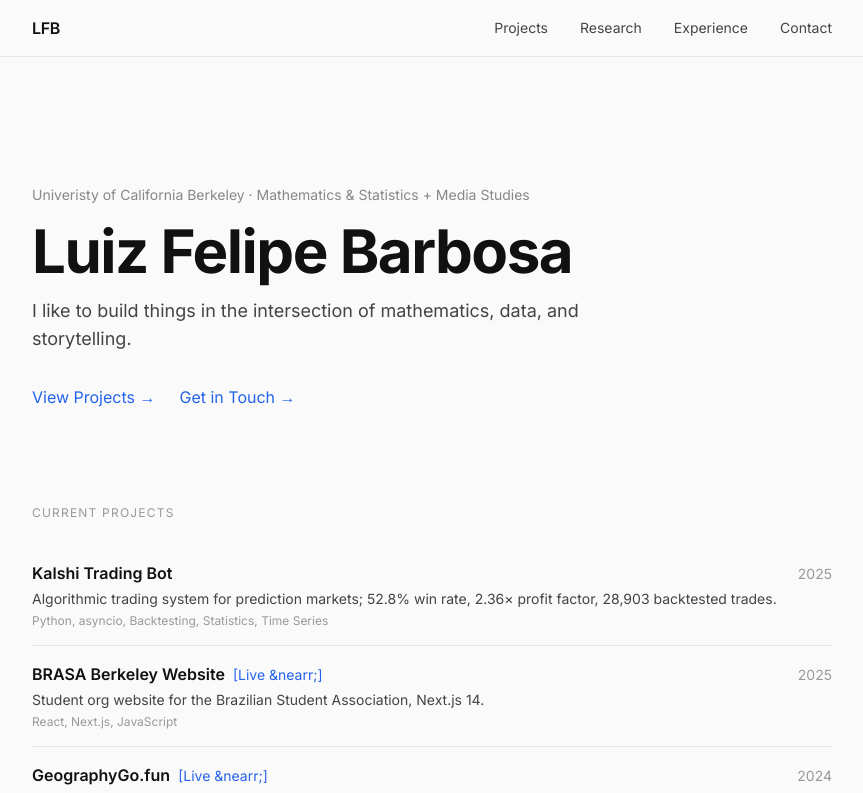
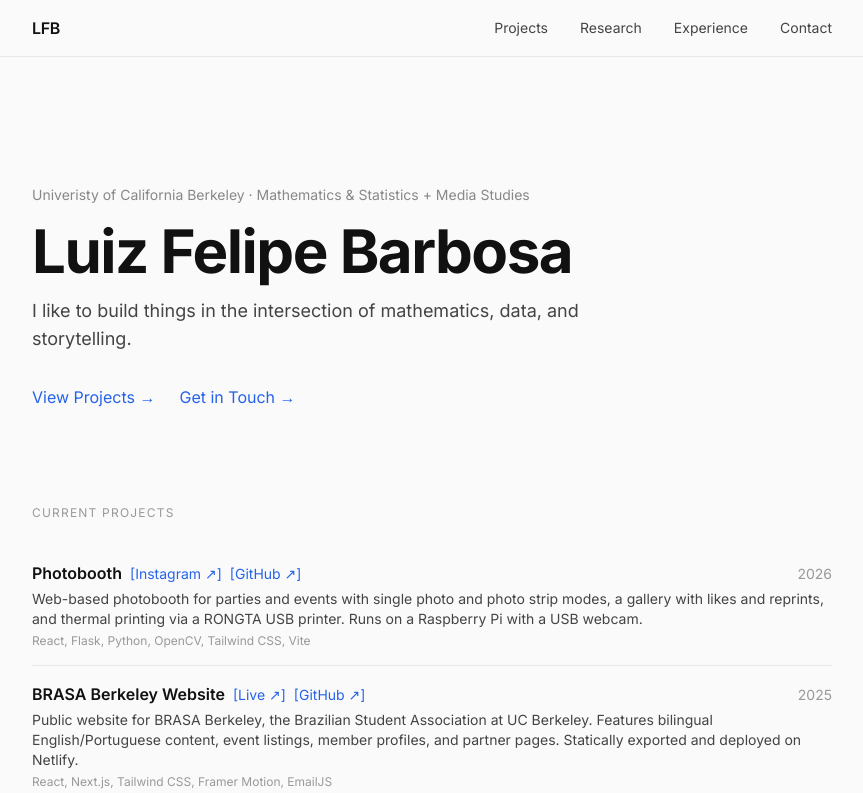
Before and after one commit to LuizFelipeBarbosa/portfolio-website, a Next.js app: page / in a window 1280 px wide. Shown: the top 793 px of the page, without its empty margins (208-1071 px from the left). Built offline with nearby package versions, Linux system fonts and the light colour scheme.

Commit message:
feat: Update project data with new entries, expanded descriptions, and support for multiple links, and dynamically set copyright year.

```diff
--- a/components/Contact.jsx
+++ b/components/Contact.jsx
@@ -37,7 +37,7 @@ export default function Contact() {
       </div>
 
       <div className="border-t border-[#e5e7eb] pt-6 text-xs text-[#999]">
-        &copy; 2025 Luiz Felipe Barbosa
+        &copy; {new Date().getFullYear()} Luiz Felipe Barbosa
       </div>
     </section>
   )
--- a/components/Projects.jsx
+++ b/components/Projects.jsx
@@ -7,16 +7,17 @@ export function ProjectRow({ project }) {
       <div className="flex items-baseline justify-between gap-4 mb-1">
         <h3 className="font-semibold text-[#111] group-hover:text-accent transition-colors">
           {project.title}
-          {project.link && (
+          {(project.links || (project.link ? [project.link] : [])).map((l, i) => (
             <a
-              href={project.link.href}
+              key={i}
+              href={l.href}
               target="_blank"
               rel="noopener noreferrer"
               className="ml-2 text-sm font-normal text-accent hover:underline"
             >
-              [{project.link.label} &nearr;]
+              [{l.label} ↗]
             </a>
-          )}
+          ))}
         </h3>
         <span className="text-sm text-[#999] shrink-0">{project.year}</span>
       </div>
--- a/data/projects.js
+++ b/data/projects.js
@@ -1,25 +1,35 @@
 export const projects = [
   {
-    title: "Kalshi Trading Bot",
-    year: "2025",
+    title: "Photobooth",
+    year: "2026",
     description:
-      "Algorithmic trading system for prediction markets; 52.8% win rate, 2.36\u00d7 profit factor, 28,903 backtested trades.",
-    tags: "Python, asyncio, Backtesting, Statistics, Time Series",
+      "Web-based photobooth for parties and events with single photo and photo strip modes, a gallery with likes and reprints, and thermal printing via a RONGTA USB printer. Runs on a Raspberry Pi with a USB webcam.",
+    tags: "React, Flask, Python, OpenCV, Tailwind CSS, Vite",
+    links: [
+      { label: "Instagram", href: "https://www.instagram.com/receiptroom_" },
+      { label: "GitHub", href: "https://github.com/LuizFelipeBarbosa/photobooth" },
+    ],
   },
   {
     title: "BRASA Berkeley Website",
     year: "2025",
     description:
-      "Student org website for the Brazilian Student Association, Next.js 14.",
-    tags: "React, Next.js, JavaScript",
-    link: { label: "Live", href: "https://brasa.studentorg.berkeley.edu/" },
+      "Public website for BRASA Berkeley, the Brazilian Student Association at UC Berkeley. Features bilingual English/Portuguese content, event listings, member profiles, and partner pages. Statically exported and deployed on Netlify.",
+    tags: "React, Next.js, Tailwind CSS, Framer Motion, EmailJS",
+    links: [
+      { label: "Live", href: "https://brasa.studentorg.berkeley.edu/" },
+      { label: "GitHub", href: "https://github.com/LuizFelipeBarbosa/websitebrasa" },
+    ],
   },
   {
     title: "GeographyGo.fun",
     year: "2024",
     description:
-      "Interactive geography game suite with 5 modes \u2014 React + D3 + Three.js + Supabase.",
-    tags: "React, TypeScript, D3-geo, Three.js, Supabase",
-    link: { label: "Live", href: "https://geographygo.fun" },
+      "A collection of interactive geography games\u2014Flagle, Worldle, Travle, World Quiz, and continent-specific challenges\u2014with map rendering via D3-geo and animated UI powered by Framer Motion.",
+    tags: "React, TypeScript, D3-geo, Tailwind CSS, Framer Motion, Radix UI",
+    links: [
+      { label: "Live", href: "https://geographygo.fun" },
+      { label: "GitHub", href: "https://github.com/LuizFelipeBarbosa/countries-world-game" },
+    ],
   },
 ]
```
